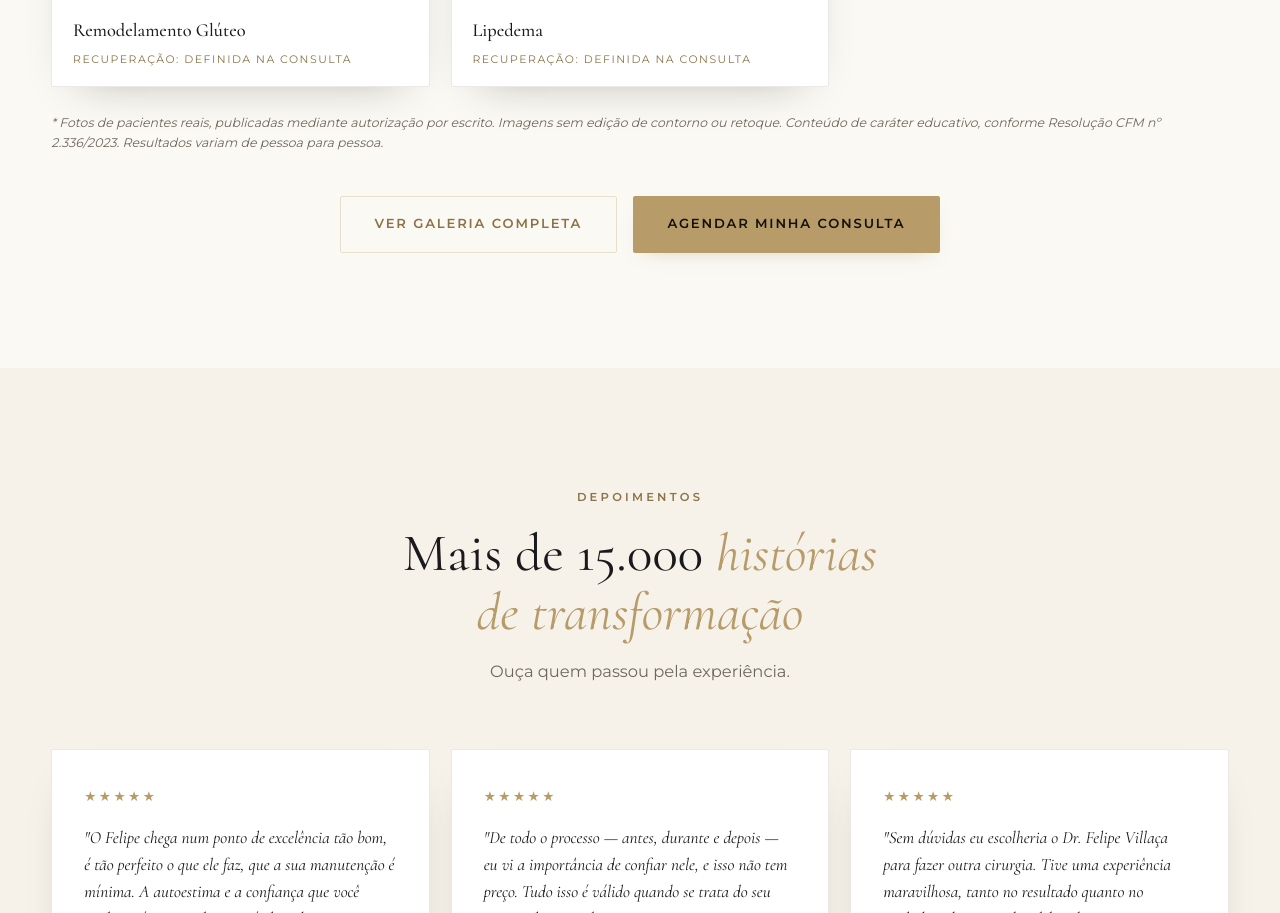
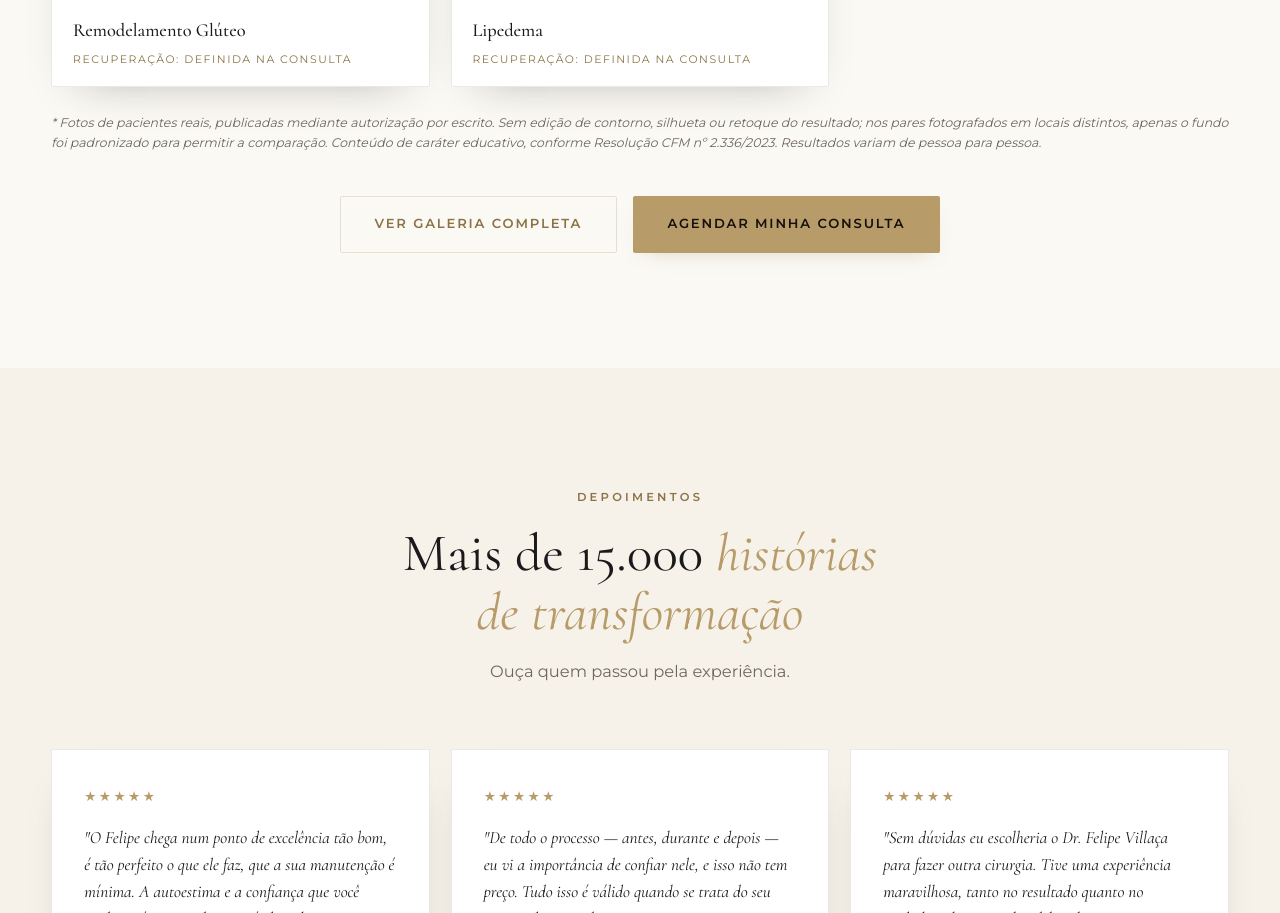
Before and after one commit to otavio6/dr-felipe-villaca-web-site, a plain HTML site: page index.html in a window 1280 px wide. Shown: the part 7026-7939 px from the top of the page. Drawn offline with Linux system fonts and the light colour scheme.

Commit message:
docs: alinha aviso da galeria ao pre-processamento das fotos
O aviso afirmava "Imagens sem edicao de contorno ou retoque", mas o
fundo de gluteo e lipedema passou a ser padronizado para viabilizar o
comparador wipe. O contorno e a silhueta seguem intactos; so o fundo
mudou. Texto reescrito para declarar exatamente isso.

Co-Authored-By: Claude Opus 5 (1M context) <noreply@anthropic.com>

```diff
--- a/index.html
+++ b/index.html
@@ -615,7 +615,7 @@ p{text-wrap:pretty}
     <div class="results-grid" id="resultsGrid">
       <!-- cards gerados via JS a partir de RESULTS -->
     </div>
-    <p class="results-note">* Fotos de pacientes reais, publicadas mediante autorização por escrito. Imagens sem edição de contorno ou retoque. Conteúdo de caráter educativo, conforme Resolução CFM nº 2.336/2023. Resultados variam de pessoa para pessoa.</p>
+    <p class="results-note">* Fotos de pacientes reais, publicadas mediante autorização por escrito. Sem edição de contorno, silhueta ou retoque do resultado; nos pares fotografados em locais distintos, apenas o fundo foi padronizado para permitir a comparação. Conteúdo de caráter educativo, conforme Resolução CFM nº 2.336/2023. Resultados variam de pessoa para pessoa.</p>
     <div class="results-ctas">
       <a class="btn btn-ghost" href="https://www.instagram.com/drfelipevillacaoficial/" target="_blank" rel="noopener">Ver galeria completa</a>
       <a class="btn btn-gold" href="https://wa.me/5531997714488?text=Ol%C3%A1%2C%20vi%20os%20resultados%20no%20site%20e%20quero%20agendar%20uma%20consulta." target="_blank" rel="noopener">Agendar minha consulta</a>
```
